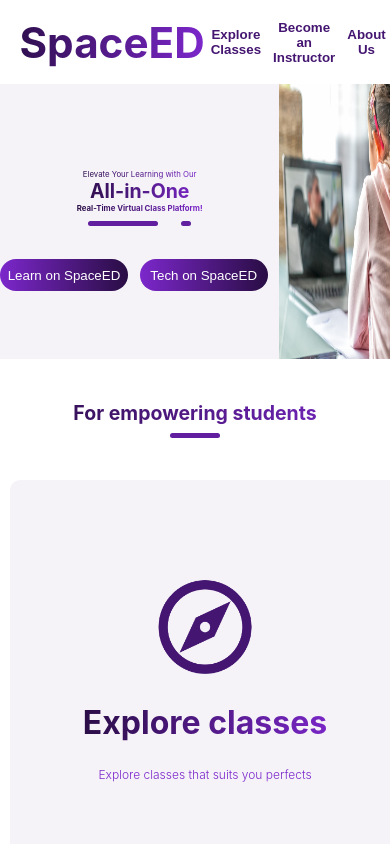
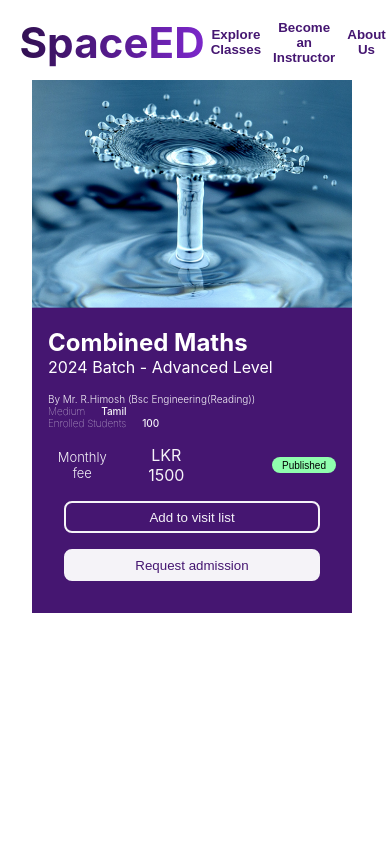
Before and after one commit to Sathursan-S/ProjectOneEd, a React (Create React App) app in the folder Frontend/: page / in a window 390 px wide. Shown: the top 844 px of the page. Built offline with nearby package versions, Linux system fonts and the light colour scheme.

Commit message:
Class-card-page-01

```diff
--- a/Frontend/package.json
+++ b/Frontend/package.json
@@ -10,6 +10,7 @@
     "react": "^18.2.0",
     "react-dom": "^18.2.0",
     "react-icons": "^4.12.0",
+    "react-multi-carousel": "^2.8.4",
     "react-scripts": "5.0.1",
     "web-vitals": "^2.1.4"
   },
--- a/Frontend/src/App.js
+++ b/Frontend/src/App.js
@@ -1,18 +1,21 @@
-import logo from './logo.svg';
+// import logo from './logo.svg';
 import './App.css';
-import Hero from './Components/Hero/Hero';
+import Card from './Components/Card/Card';
+// import Hero from './Components/Hero/Hero';
 import Navigation from './Components/Navigation/Navigation';
-import Features from './Components/Features/Features';
+import ClassViewPage from './Pages/ClassViewPage/ClassViewPage';
+// import Features from './Components/Features/Features';
 import LandingPage from './Pages/LandingPage/LandingPage';
-import Card from './Components/Card/Card';
+// import Card from './Components/Card/Card';
 
 
 function App() {
   return (
     <div className="App">
       <Navigation />
+      <ClassViewPage />
 
-      <LandingPage/>
+      {/* <LandingPage/> */}
 
     </div>
   );
--- a/Frontend/src/Components/Card/Card.css
+++ b/Frontend/src/Components/Card/Card.css
@@ -5,6 +5,14 @@
     margin-left: auto;
     margin-right: auto;
 
+
+}
+.card-details>hr{
+    background-color: #6f6e70;
+    height:  1px;
+    border: none;
+
+    width: 100%;
 
 }
 .card-image>img{
@@ -45,7 +53,7 @@
 }
 
 .card-medium{
-    margin-left: auto;
+    margin-left: 8rem;
     display: flex;
     flex-direction: column;
     align-items: flex-end;
@@ -59,7 +67,7 @@
 }
 
 .card-details-3>span:nth-child(2){
-margin-left: auto;
+margin-left: 7rem;
 }
 
 .card-details-4>span{
--- /dev/null
+++ b/Frontend/src/Components/ClassCard/ClassCard.css
@@ -0,0 +1,235 @@
+.class-card-image>img{
+    width: 25rem;
+}
+.card-details{
+
+    display: flex;
+    flex-direction: column;
+    justify-content: flex-start;
+    align-items: flex-start;
+    padding-left: 3vw;
+
+
+}
+.class-card-subject{
+    color: #fff;
+    font-size: x-large;
+    font-weight: bold;
+}
+.Class-Card{
+    background:#451671 ;
+    width: 25rem;
+}
+.tme{
+    display: flex;
+    flex-direction: column;
+    align-items: flex-start;
+    color: #F5F3F8;
+    font-size:x-small ;
+    font-weight: 100;
+    margin-bottom: 1rem;
+
+
+}
+
+.class-card-medium>span:nth-child(2),.class-card-enroll>span:nth-child(2) {
+ margin-left: 1rem;
+ font-weight: 500;
+}
+
+.class-card-teacher{
+    margin-top: 1rem;
+    display: flex;
+    flex-direction: column;
+    align-items: flex-start;
+    color: #F5F3F8;
+    font-size:x-small ;
+    font-weight: 275;
+
+
+}
+.class-card-grade{
+    color: #fff;
+    font-size:medium;
+
+}
+
+
+.class-card-fee{
+    display: flex;
+    flex-direction: row;
+    color: #F5F3F8;
+    justify-content: center;
+    align-items: center;
+}
+.published-butt{
+    display: flex;
+    margin-left: 8rem;
+    /* justify-content: flex-end; */
+    align-items: flex-end;
+}
+.published-butt>button{
+
+    border-radius: 1rem;
+    align-items: center;
+    background:#8FFEAE ;
+    border: none;
+    font-size: x-small;
+    height: 1rem;
+    width: 4rem;
+
+}
+.class-card-fee>span:nth-child(1){
+    display: flex;
+    flex-direction: row;
+    color: #F5F3F8;
+    font-size:small ;
+    font-weight: 275;
+    margin-right: 1rem;
+
+
+}
+
+
+.class-card-button>button:nth-child(1){
+    width: 16rem;
+    background: transparent;
+    border: 2px solid #F5F3F8 ;
+    color: #F5F3F8;
+    height: 2rem;
+    border-radius: 0.5rem;
+    margin-bottom: 1rem;
+
+}
+.class-card-button>button:nth-child(2){
+    width: 16rem;
+    background: #F5F3F8;
+    border: 2px solid #F5F3F8 ;
+    color: #451671 ;
+    height: 2rem;
+    border-radius: 0.5rem;
+
+}
+
+.class-card-button{
+    display: flex;
+    flex-direction: column;
+    padding-bottom: 2rem;
+    align-items: center;
+}
+
+
+
+@media screen and (max-width:1000px) {
+.class-card-image>img{
+    width: 20rem;
+}
+
+.class-card-button>button:nth-child(1){
+    width: 16rem;
+    background: transparent;
+    border: 2px solid #F5F3F8 ;
+    color: #F5F3F8;
+    height: 2rem;
+    border-radius: 0.5rem;
+    margin-bottom: 1rem;
+
+}
+.class-card-button>button:nth-child(2){
+    width: 16rem;
+    background: #F5F3F8;
+    border: 2px solid #F5F3F8 ;
+    color: #451671 ;
+    height: 2rem;
+    border-radius: 0.5rem;
+
+}
+
+.class-card-button{
+    display: flex;
+    flex-direction: column;
+    padding-bottom: 2rem;
+    align-items: center;
+}
+
+.class-card-fee{
+    display: flex;
+    flex-direction: row;
+    color: #F5F3F8;
+
+    align-items: center;
+}
+.published-butt{
+    display: flex;
+    margin-left: 4.5rem;
+    justify-content: flex-end;
+    align-items: flex-end;
+}
+.published-butt>button{
+
+    border-radius: 1rem;
+    align-items: center;
+    background:#8FFEAE ;
+    border: none;
+    font-size: x-small;
+    height: 1rem;
+    width: 4rem;
+
+}
+.class-card-fee>span:nth-child(1){
+    display: flex;
+    flex-direction: row;
+    color: #F5F3F8;
+    font-size:small ;
+    font-weight: 275;
+    margin-right: 1rem;
+
+}
+.tme{
+    display: flex;
+    flex-direction: column;
+    align-items: flex-start;
+    color: #F5F3F8;
+    font-size:x-small ;
+    font-weight: 100;
+    margin-bottom: 1rem;
+
+}
+.class-card-medium>span:nth-child(2),.class-card-enroll>span:nth-child(2) {
+ margin-left: 1rem;
+ font-weight: 500;
+}
+
+.class-card-teacher{
+    margin-top: 1rem;
+    display: flex;
+    flex-direction: column;
+    align-items: flex-start;
+    color: #F5F3F8;
+    font-size:x-small ;
+    font-weight: 275;
+
+
+}
+.class-card-grade{
+    color: #fff;
+    font-size:medium;
+
+}
+
+.class-card-subject{
+    color: #fff;
+    font-size: x-large;
+    font-weight: bold;
+}
+
+.Class-Card{
+    background:#451671 ;
+    width: 20rem;
+    height: 100%;
+}
+
+.card-details{
+    padding-left: 1rem;
+}
+}
--- /dev/null
+++ b/Frontend/src/Components/ClassCard/ClassCard.jsx
@@ -0,0 +1,55 @@
+import React from 'react'
+
+import './ClassCard.css'
+
+const ClassCard = ({image,subject,grade,teacher,medium,enrolls,fee}) => {
+  return (
+      <div className='Class-Card'>
+
+          <div className="class-card-image">
+              <img src={image} alt="" />
+          </div>
+          <div className="card-details">
+
+                  <span className="class-card-subject">{subject}</span>
+              <span className="class-card-grade">{grade}</span>
+              <div className='tme'>
+                  <span className="class-card-teacher">{teacher}</span>
+
+                    <div className="class-card-medium">
+                      <span>Medium</span>
+                      <span>{ medium}</span>
+                    </div>
+                    <div className="class-card-enroll">
+                      <span>Enrolled Students</span>
+                      <span>{ enrolls}</span>
+                    </div>
+
+              </div>
+
+                    <div className="class-card-fee">
+                        <span>Monthly fee</span>
+                  <span>{fee}</span>
+                  <div className="published-butt">
+                      <button>Published</button>
+                  </div>
+
+                    </div>
+
+
+
+
+
+
+
+          </div>
+          <div className=" class-card-button">
+              <button >Add to visit list</button>
+              <button >Request admission</button>
+
+          </div>
+    </div>
+  )
+}
+
+export default ClassCard
--- a/Frontend/src/Components/Testimonial/Testimonial.css
+++ b/Frontend/src/Components/Testimonial/Testimonial.css
@@ -11,6 +11,8 @@
     border-radius: 10px;
     align-items: center;
     border: 2px solid #451671;
+    margin-left: auto;
+    margin-right: auto;
 }
 
 .profile-icon{
--- /dev/null
+++ b/Frontend/src/Pages/ClassViewPage/ClassViewPage.css
@@ -0,0 +1,10 @@
+.ClassViewPage{
+    display: flex;
+    flex-direction: row;
+    margin-top: 5rem;
+}
+.class-card{
+    width: 25%;
+    position: fixed;
+    margin-left: 2rem;
+}
--- /dev/null
+++ b/Frontend/src/Pages/ClassViewPage/ClassViewPage.jsx
@@ -0,0 +1,29 @@
+import React from 'react'
+import ClassCard from '../../Components/ClassCard/ClassCard'
+import image from '../../Images/Card.png'
+import './ClassViewPage.css'
+
+const ClassViewPage = () => {
+    return (
+        <div className='ClassViewPage'>
+
+            <div className="class-card">
+                <ClassCard
+                    image={image}
+                    subject="Combined Maths"
+                    grade='2024 Batch - Advanced Level'
+                    teacher='By Mr. R.Himosh (Bsc Engineering(Reading)) '
+                    enrolls='100'
+                    medium='Tamil'
+                    fee='LKR 1500'
+                />
+            </div>
+            <div className="class-details">
+
+            </div>
+
+        </div>
+  )
+}
+
+export default ClassViewPage
--- a/Frontend/src/Pages/LandingPage/LandingPage.css
+++ b/Frontend/src/Pages/LandingPage/LandingPage.css
@@ -111,16 +111,7 @@
 
 }
 
-.testimonials{
-    padding-bottom: 5vh;
-    display: grid;
-    grid-template-columns: repeat(auto-fit, minmax(250px, 1fr));
-    gap: 10px; /* Adjust the gap as needed */
-    margin-left: auto;
-    margin-right: auto;
-    align-items: center;
-    justify-content: center;
-}
+
 .testimonial-container{
     display: flex;
     flex-direction: column;
--- a/Frontend/src/Pages/LandingPage/LandingPage.jsx
+++ b/Frontend/src/Pages/LandingPage/LandingPage.jsx
@@ -1,4 +1,4 @@
-import React from 'react'
+import React, { useState, useEffect } from 'react';
 import './LandingPage.css'
 import Hero from '../../Components/Hero/Hero';
 import Features from '../../Components/Features/Features';
@@ -9,10 +9,32 @@
 import createclass from '../../Images/createclass.png'
 import getadmission from '../../Images/getadmition.png'
 import Testimonial from '../../Components/Testimonial/Testimonial';
-
+import Carousel from 'react-multi-carousel';
+import 'react-multi-carousel/lib/styles.css';
 
 const LandingPage = () => {
-  return (
+
+  const responsive = {
+    superLargeDesktop: {
+      // the naming can be any, depends on you.
+      breakpoint: { max: 4000, min: 3000 },
+      items: 2
+    },
+    desktop: {
+      breakpoint: { max: 3000, min: 1024 },
+      items: 2
+    },
+    tablet: {
+      breakpoint: { max: 1024, min: 464 },
+      items: 1
+    },
+    mobile: {
+      breakpoint: { max: 464, min: 0 },
+      items: 1
+    }
+};
+
+return (
     <div className='landing-page' >
       <div className="hero">
         <Hero />
@@ -136,21 +158,16 @@
       <div className="testimonial-container">
         <span>What our users say</span>
         <hr />
-        <div className="testimonials">
-          <Testimonial />
-          <Testimonial/>
-        </div>
-        <div className="slide-move">
-          <span>&lt;</span>
-          <div className="dot">
-            <span className="small-circle"></span>
-            <span className="small-circle"></span>
-            <span className="small-circle"></span>
-            <span className="small-circle"></span>
-            <span className="small-circle"></span>
-          </div>
-          <span>&gt;</span>
-        </div>
+
+
+    </div>
+    <div className="Testimonials">
+          <Carousel responsive={responsive}>
+            <div><Testimonial/></div>
+            <div><Testimonial/></div>
+            <div><Testimonial/></div>
+            <div><Testimonial/></div>
+        </Carousel>;
       </div>
 
     </div>
```
Also changed, not shown: 1 other file (tests, documents, lock files or other folders).
